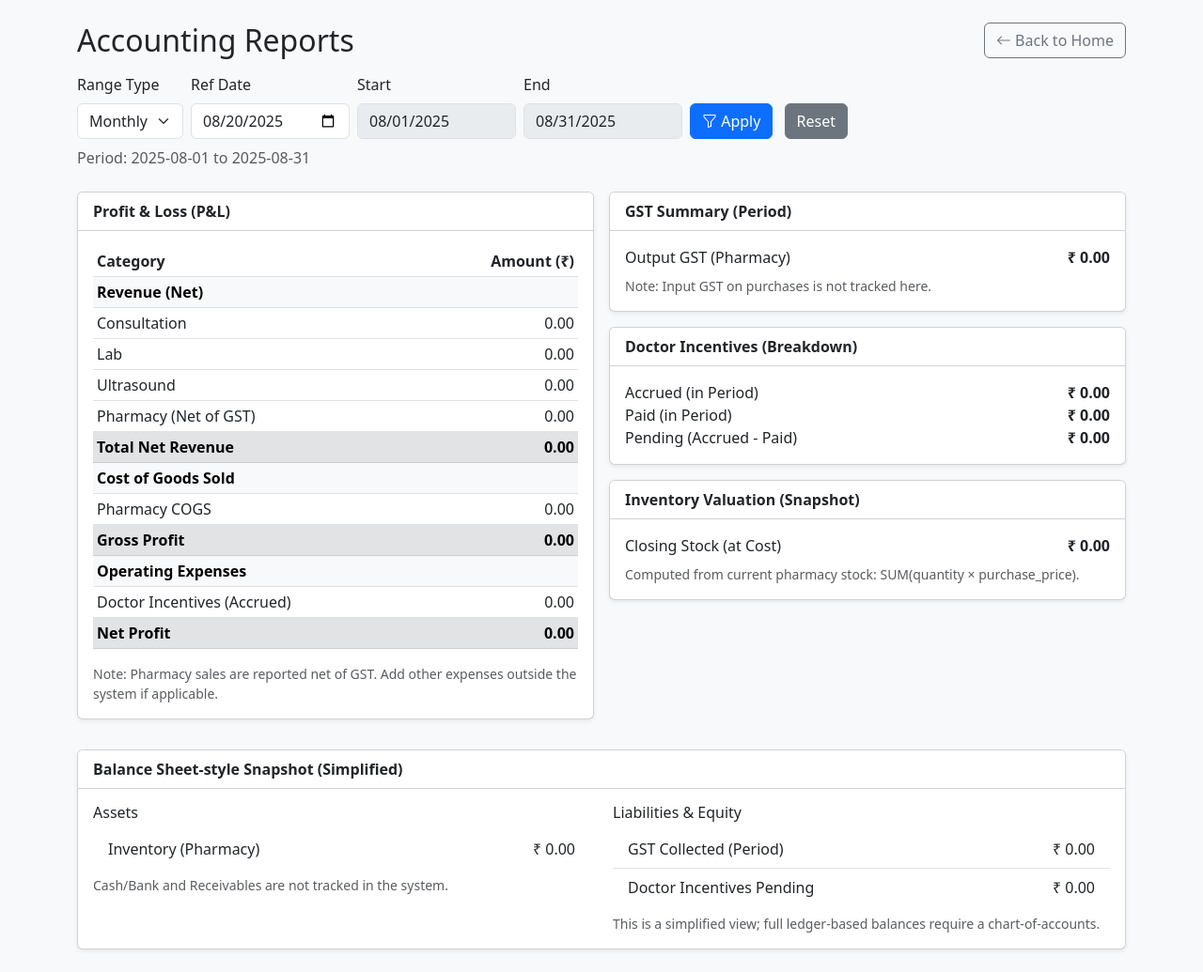
After one commit to saikotam/Ishtah, a PHP site: page /accounting_reports.php in a window 1280 px wide. The commit adds this page. Shown: the whole page at 94% size. Run offline with PHP 8.4, Linux system fonts and the light colour scheme; data that the repository does not hold is empty; some libraries are stand-ins or nearby versions.

Commit message:
Checkpoint before follow-up message
Co-authored-by: saikotamraju54 <saikotamraju54@gmail.com>

```diff
--- /dev/null
+++ b/accounting_reports.php
@@ -0,0 +1,224 @@
+<?php
+// accounting_reports.php - Financial reports (P&L, Inventory, GST, Snapshot)
+require_once 'includes/db.php';
+
+function get_date_range($type, $date, $custom_start = null, $custom_end = null) {
+	$start = $end = '';
+	if ($type === 'weekly') {
+		$start = date('Y-m-d', strtotime('monday this week', strtotime($date)));
+		$end = date('Y-m-d', strtotime('sunday this week', strtotime($date)));
+	} elseif ($type === 'monthly') {
+		$start = date('Y-m-01', strtotime($date));
+		$end = date('Y-m-t', strtotime($date));
+	} elseif ($type === 'custom') {
+		$start = $custom_start ?: date('Y-m-01');
+		$end = $custom_end ?: date('Y-m-t');
+	} else { // daily
+		$start = $end = $date;
+	}
+	return [$start, $end];
+}
+
+function fetch_scalar($pdo, $sql, $params = []) {
+	$stmt = $pdo->prepare($sql);
+	$stmt->execute($params);
+	$value = $stmt->fetchColumn();
+	return $value ? floatval($value) : 0.0;
+}
+
+// Read filters
+$type = isset($_GET['type']) ? $_GET['type'] : 'monthly';
+$date = isset($_GET['date']) ? $_GET['date'] : date('Y-m-d');
+$custom_start = isset($_GET['start']) ? $_GET['start'] : null;
+$custom_end = isset($_GET['end']) ? $_GET['end'] : null;
+list($start_date, $end_date) = get_date_range($type, $date, $custom_start, $custom_end);
+
+// Revenues (net of GST for pharmacy)
+$consultation_revenue = fetch_scalar($pdo, "SELECT SUM(amount) FROM consultation_invoices WHERE DATE(created_at) BETWEEN ? AND ?", [$start_date, $end_date]);
+$lab_revenue = fetch_scalar($pdo, "SELECT SUM(discounted_amount) FROM lab_bills WHERE DATE(created_at) BETWEEN ? AND ?", [$start_date, $end_date]);
+$ultrasound_revenue = fetch_scalar($pdo, "SELECT SUM(discounted_total) FROM ultrasound_bills WHERE DATE(created_at) BETWEEN ? AND ?", [$start_date, $end_date]);
+$pharmacy_gross = fetch_scalar($pdo, "SELECT SUM(discounted_total) FROM pharmacy_bills WHERE DATE(created_at) BETWEEN ? AND ?", [$start_date, $end_date]);
+$pharmacy_gst = fetch_scalar($pdo, "SELECT SUM(gst_amount) FROM pharmacy_bills WHERE DATE(created_at) BETWEEN ? AND ?", [$start_date, $end_date]);
+$pharmacy_net_sales = max(0.0, $pharmacy_gross - $pharmacy_gst);
+
+// Direct COGS (Pharmacy only, using purchase price from stock)
+$pharmacy_cogs = fetch_scalar(
+	$pdo,
+	"SELECT SUM(pbi.quantity * ps.purchase_price)
+	 FROM pharmacy_bill_items pbi
+	 JOIN pharmacy_bills pb ON pbi.bill_id = pb.id
+	 JOIN pharmacy_stock ps ON pbi.medicine_id = ps.id
+	 WHERE DATE(pb.created_at) BETWEEN ? AND ?",
+	[$start_date, $end_date]
+);
+
+// Doctor incentives (selling expense/accrual based on ultrasound bill date)
+$doctor_incentives_total = fetch_scalar($pdo, "SELECT SUM(di.incentive_amount) FROM doctor_incentives di JOIN ultrasound_bills ub ON di.ultrasound_bill_id = ub.id WHERE DATE(ub.created_at) BETWEEN ? AND ?", [$start_date, $end_date]);
+$doctor_incentives_paid = fetch_scalar($pdo, "SELECT SUM(di.incentive_amount) FROM doctor_incentives di JOIN ultrasound_bills ub ON di.ultrasound_bill_id = ub.id WHERE di.paid = 1 AND DATE(ub.created_at) BETWEEN ? AND ?", [$start_date, $end_date]);
+$doctor_incentives_pending = max(0.0, $doctor_incentives_total - $doctor_incentives_paid);
+
+// Totals and subtotals
+$total_net_revenue = $consultation_revenue + $lab_revenue + $ultrasound_revenue + $pharmacy_net_sales;
+$gross_profit = $total_net_revenue - $pharmacy_cogs;
+$operating_expenses = $doctor_incentives_total; // extend later with other expenses
+$net_profit = $gross_profit - $operating_expenses;
+
+// Inventory valuation snapshot (current)
+$inventory_value = fetch_scalar($pdo, "SELECT SUM(quantity * purchase_price) FROM pharmacy_stock WHERE quantity > 0", []);
+
+// GST output summary (period)
+$gst_output_collected = $pharmacy_gst; // collected on pharmacy sales
+
+function fmt_money($amount) {
+	return number_format((float)$amount, 2);
+}
+?>
+<!DOCTYPE html>
+<html lang="en">
+<head>
+    <meta charset="UTF-8">
+    <meta name="viewport" content="width=device-width, initial-scale=1.0">
+    <title>Accounting Reports</title>
+    <link href="https://cdn.jsdelivr.net/npm/bootstrap@5.3.0/dist/css/bootstrap.min.css" rel="stylesheet">
+    <link href="https://cdn.jsdelivr.net/npm/bootstrap-icons@1.7.2/font/bootstrap-icons.css" rel="stylesheet">
+</head>
+<body class="bg-light">
+    <div class="container py-4">
+        <div class="d-flex align-items-center justify-content-between mb-3">
+            <h2 class="mb-0">Accounting Reports</h2>
+            <a href="index.php" class="btn btn-outline-secondary"><i class="bi bi-arrow-left"></i> Back to Home</a>
+        </div>
+
+        <form method="get" class="row gy-2 gx-2 align-items-end mb-4">
+            <div class="col-auto">
+                <label class="form-label">Range Type</label>
+                <select name="type" class="form-select">
+                    <option value="daily" <?= $type==='daily'?'selected':'' ?>>Daily</option>
+                    <option value="weekly" <?= $type==='weekly'?'selected':'' ?>>Weekly</option>
+                    <option value="monthly" <?= $type==='monthly'?'selected':'' ?>>Monthly</option>
+                    <option value="custom" <?= $type==='custom'?'selected':'' ?>>Custom</option>
+                </select>
+            </div>
+            <div class="col-auto">
+                <label class="form-label">Ref Date</label>
+                <input type="date" name="date" class="form-control" value="<?= htmlspecialchars($date) ?>">
+            </div>
+            <div class="col-auto">
+                <label class="form-label">Start</label>
+                <input type="date" name="start" class="form-control" value="<?= htmlspecialchars($start_date) ?>">
+            </div>
+            <div class="col-auto">
+                <label class="form-label">End</label>
+                <input type="date" name="end" class="form-control" value="<?= htmlspecialchars($end_date) ?>">
+            </div>
+            <div class="col-auto">
+                <button type="submit" class="btn btn-primary"><i class="bi bi-funnel"></i> Apply</button>
+                <a href="accounting_reports.php" class="btn btn-secondary ms-2">Reset</a>
+            </div>
+            <div class="col-12 text-muted">
+                Period: <?= htmlspecialchars($start_date) ?> to <?= htmlspecialchars($end_date) ?>
+            </div>
+        </form>
+
+        <div class="row g-3">
+            <div class="col-12 col-xl-6">
+                <div class="card shadow-sm">
+                    <div class="card-header bg-white"><strong>Profit & Loss (P&L)</strong></div>
+                    <div class="card-body">
+                        <div class="table-responsive">
+                            <table class="table table-sm align-middle">
+                                <thead>
+                                    <tr><th>Category</th><th class="text-end">Amount (₹)</th></tr>
+                                </thead>
+                                <tbody>
+                                    <tr class="table-light"><td colspan="2"><strong>Revenue (Net)</strong></td></tr>
+                                    <tr><td>Consultation</td><td class="text-end"><?= fmt_money($consultation_revenue) ?></td></tr>
+                                    <tr><td>Lab</td><td class="text-end"><?= fmt_money($lab_revenue) ?></td></tr>
+                                    <tr><td>Ultrasound</td><td class="text-end"><?= fmt_money($ultrasound_revenue) ?></td></tr>
+                                    <tr><td>Pharmacy (Net of GST)</td><td class="text-end"><?= fmt_money($pharmacy_net_sales) ?></td></tr>
+                                    <tr class="table-secondary"><td><strong>Total Net Revenue</strong></td><td class="text-end"><strong><?= fmt_money($total_net_revenue) ?></strong></td></tr>
+                                    <tr class="table-light"><td colspan="2"><strong>Cost of Goods Sold</strong></td></tr>
+                                    <tr><td>Pharmacy COGS</td><td class="text-end"><?= fmt_money($pharmacy_cogs) ?></td></tr>
+                                    <tr class="table-secondary"><td><strong>Gross Profit</strong></td><td class="text-end"><strong><?= fmt_money($gross_profit) ?></strong></td></tr>
+                                    <tr class="table-light"><td colspan="2"><strong>Operating Expenses</strong></td></tr>
+                                    <tr><td>Doctor Incentives (Accrued)</td><td class="text-end"><?= fmt_money($doctor_incentives_total) ?></td></tr>
+                                    <tr class="table-secondary"><td><strong>Net Profit</strong></td><td class="text-end"><strong><?= fmt_money($net_profit) ?></strong></td></tr>
+                                </tbody>
+                            </table>
+                        </div>
+                        <div class="text-muted small">Note: Pharmacy sales are reported net of GST. Add other expenses outside the system if applicable.</div>
+                    </div>
+                </div>
+            </div>
+
+            <div class="col-12 col-xl-6">
+                <div class="card shadow-sm mb-3">
+                    <div class="card-header bg-white"><strong>GST Summary (Period)</strong></div>
+                    <div class="card-body">
+                        <div class="d-flex justify-content-between"><div>Output GST (Pharmacy)</div><div><strong>₹ <?= fmt_money($gst_output_collected) ?></strong></div></div>
+                        <div class="text-muted small mt-2">Note: Input GST on purchases is not tracked here.</div>
+                    </div>
+                </div>
+                <div class="card shadow-sm mb-3">
+                    <div class="card-header bg-white"><strong>Doctor Incentives (Breakdown)</strong></div>
+                    <div class="card-body">
+                        <div class="d-flex justify-content-between"><div>Accrued (in Period)</div><div><strong>₹ <?= fmt_money($doctor_incentives_total) ?></strong></div></div>
+                        <div class="d-flex justify-content-between"><div>Paid (in Period)</div><div><strong>₹ <?= fmt_money($doctor_incentives_paid) ?></strong></div></div>
+                        <div class="d-flex justify-content-between"><div>Pending (Accrued - Paid)</div><div><strong>₹ <?= fmt_money($doctor_incentives_pending) ?></strong></div></div>
+                    </div>
+                </div>
+                <div class="card shadow-sm">
+                    <div class="card-header bg-white"><strong>Inventory Valuation (Snapshot)</strong></div>
+                    <div class="card-body">
+                        <div class="d-flex justify-content-between"><div>Closing Stock (at Cost)</div><div><strong>₹ <?= fmt_money($inventory_value) ?></strong></div></div>
+                        <div class="text-muted small mt-2">Computed from current pharmacy stock: SUM(quantity × purchase_price).</div>
+                    </div>
+                </div>
+            </div>
+        </div>
+
+        <div class="row g-3 mt-3">
+            <div class="col-12">
+                <div class="card shadow-sm">
+                    <div class="card-header bg-white"><strong>Balance Sheet-style Snapshot (Simplified)</strong></div>
+                    <div class="card-body">
+                        <div class="row">
+                            <div class="col-md-6">
+                                <h6>Assets</h6>
+                                <ul class="list-group list-group-flush">
+                                    <li class="list-group-item d-flex justify-content-between align-items-center">Inventory (Pharmacy)<span>₹ <?= fmt_money($inventory_value) ?></span></li>
+                                </ul>
+                                <div class="text-muted small mt-2">Cash/Bank and Receivables are not tracked in the system.</div>
+                            </div>
+                            <div class="col-md-6">
+                                <h6>Liabilities & Equity</h6>
+                                <ul class="list-group list-group-flush">
+                                    <li class="list-group-item d-flex justify-content-between align-items-center">GST Collected (Period)<span>₹ <?= fmt_money($gst_output_collected) ?></span></li>
+                                    <li class="list-group-item d-flex justify-content-between align-items-center">Doctor Incentives Pending<span>₹ <?= fmt_money($doctor_incentives_pending) ?></span></li>
+                                </ul>
+                                <div class="text-muted small mt-2">This is a simplified view; full ledger-based balances require a chart-of-accounts.</div>
+                            </div>
+                        </div>
+                    </div>
+                </div>
+            </div>
+        </div>
+    </div>
+
+    <script>
+    // Auto-toggle custom dates when type changes
+    document.addEventListener('DOMContentLoaded', function() {
+        const typeSelect = document.querySelector('select[name="type"]');
+        const startInput = document.querySelector('input[name="start"]');
+        const endInput = document.querySelector('input[name="end"]');
+        function toggleCustom() {
+            const isCustom = typeSelect.value === 'custom';
+            startInput.disabled = !isCustom;
+            endInput.disabled = !isCustom;
+        }
+        typeSelect.addEventListener('change', toggleCustom);
+        toggleCustom();
+    });
+    </script>
+</body>
+</html>
--- a/index.php
+++ b/index.php
@@ -270,6 +270,9 @@ unset($v);
         </li>
         <li class="nav-item">
           <a class="nav-link" href="ultrasound_rates_display.php">Ultrasound Rates</a>
+        </li>
+        <li class="nav-item">
+          <a class="nav-link" href="accounting_reports.php">Accounting Reports</a>
         </li>
         <!-- <li class="nav-item">
           <a class="nav-link" href="admin.php">Admin</a>
```
